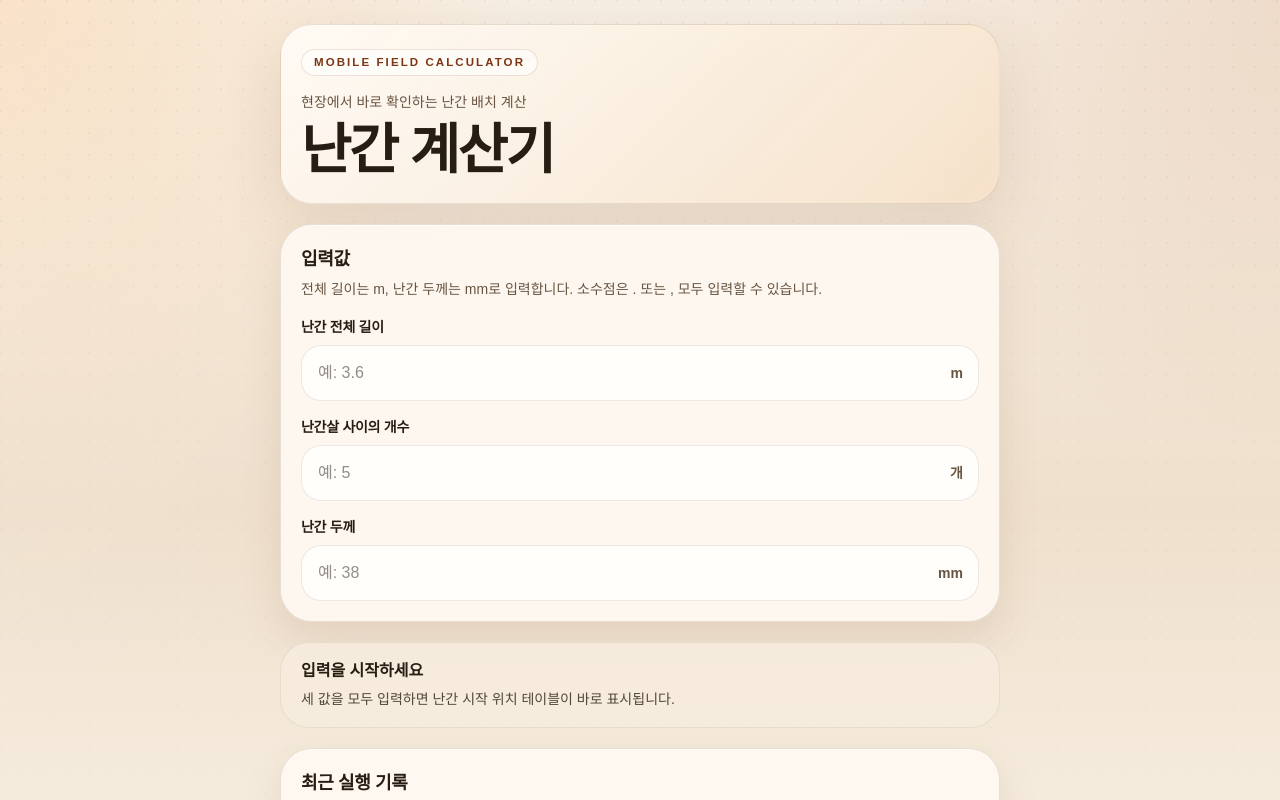
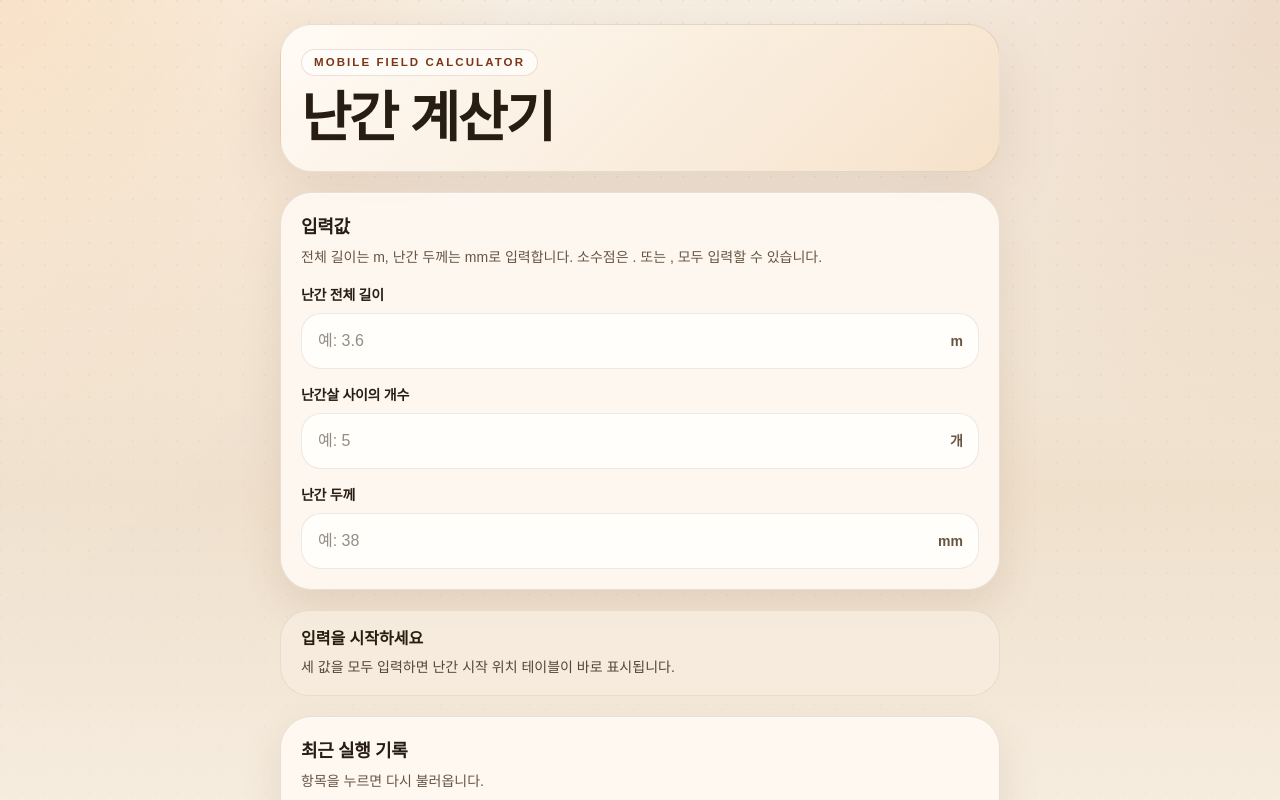
Before and after one commit to oldiron-ho/frame-calc, a Next.js app: page / in a window 1280 px wide. Shown: the top 800 px of the page. Built offline with nearby package versions, Linux system fonts and the light colour scheme.

Commit message:
Minimize history delete button

```diff
--- a/src/components/frame-calc-app.tsx
+++ b/src/components/frame-calc-app.tsx
@@ -140,9 +140,6 @@ export function FrameCalcApp() {
           </div>
           <div className="grid gap-4 sm:grid-cols-[1.3fr_0.7fr] sm:items-end">
             <div className="space-y-3">
-              <p className="text-sm font-medium text-[var(--muted)]">
-                현장에서 바로 확인하는 난간 배치 계산
-              </p>
               <h1 className="text-[clamp(2rem,8vw,3.4rem)] font-bold leading-none tracking-[-0.04em]">
                 난간 계산기
               </h1>
@@ -314,9 +311,6 @@ function ResultsSection(props: {
       <div className="mb-4 flex items-center justify-between gap-3">
         <div>
           <h2 className="text-lg font-semibold tracking-[-0.02em]">난간 시작 위치 테이블</h2>
-          <p className="mt-1 text-sm leading-6 text-[var(--muted)]">
-            모바일에서는 카드형으로, 넓은 화면에서는 표 형태로 확인할 수 있습니다.
-          </p>
         </div>
         <div className="rounded-full bg-[rgba(189,90,42,0.1)] px-3 py-1 text-xs font-semibold uppercase tracking-[0.18em] text-[var(--accent)]">
           {props.positions.length} Rails
@@ -390,7 +384,7 @@ function HistorySection(props: {
       <div className="mb-4">
         <h2 className="text-lg font-semibold tracking-[-0.02em]">최근 실행 기록</h2>
         <p className="mt-1 text-sm leading-6 text-[var(--muted)]">
-          항목을 누르면 다시 불러옵니다. 삭제는 우측 × 버튼으로 할 수 있습니다.
+          항목을 누르면 다시 불러옵니다.
         </p>
       </div>
 
@@ -429,21 +423,21 @@ function HistoryListItem(props: {
         onClick={() => {
           props.onSelect(props.entry);
         }}
-        className="relative flex w-full items-center gap-3 px-4 py-3 pr-14 text-left transition"
+        className="relative flex w-full items-center gap-3 px-4 py-3 pr-12 text-left transition"
       >
         <span className="min-w-0 flex-1 truncate text-sm font-semibold tracking-[-0.02em]">
           {formatInputSummary(props.entry.snapshot)}
         </span>
       </button>
 
-      <div className="absolute inset-y-0 right-2 flex items-center">
+      <div className="absolute inset-y-0 right-3 flex items-center">
         <button
           type="button"
           aria-label={`${formatInputSummary(props.entry.snapshot)} 삭제 버튼`}
           onClick={() => {
             props.onDelete(props.entry);
           }}
-          className="inline-flex h-9 w-9 items-center justify-center rounded-full border border-[rgba(167,43,16,0.12)] bg-[rgba(255,244,240,0.92)] text-lg leading-none text-[#8f3d1f] transition hover:bg-[rgba(255,232,225,1)]"
+          className="inline-flex h-8 w-8 items-center justify-center rounded-full text-[1.05rem] leading-none text-[var(--muted)] opacity-72 transition-[background-color,color,opacity,box-shadow] hover:bg-[rgba(125,53,21,0.08)] hover:text-[var(--accent-deep)] hover:opacity-100 focus-visible:bg-[rgba(125,53,21,0.1)] focus-visible:text-[var(--accent-deep)] focus-visible:opacity-100 focus-visible:outline-none focus-visible:ring-2 focus-visible:ring-[rgba(125,53,21,0.16)]"
         >
           <span aria-hidden="true">×</span>
         </button>
```
